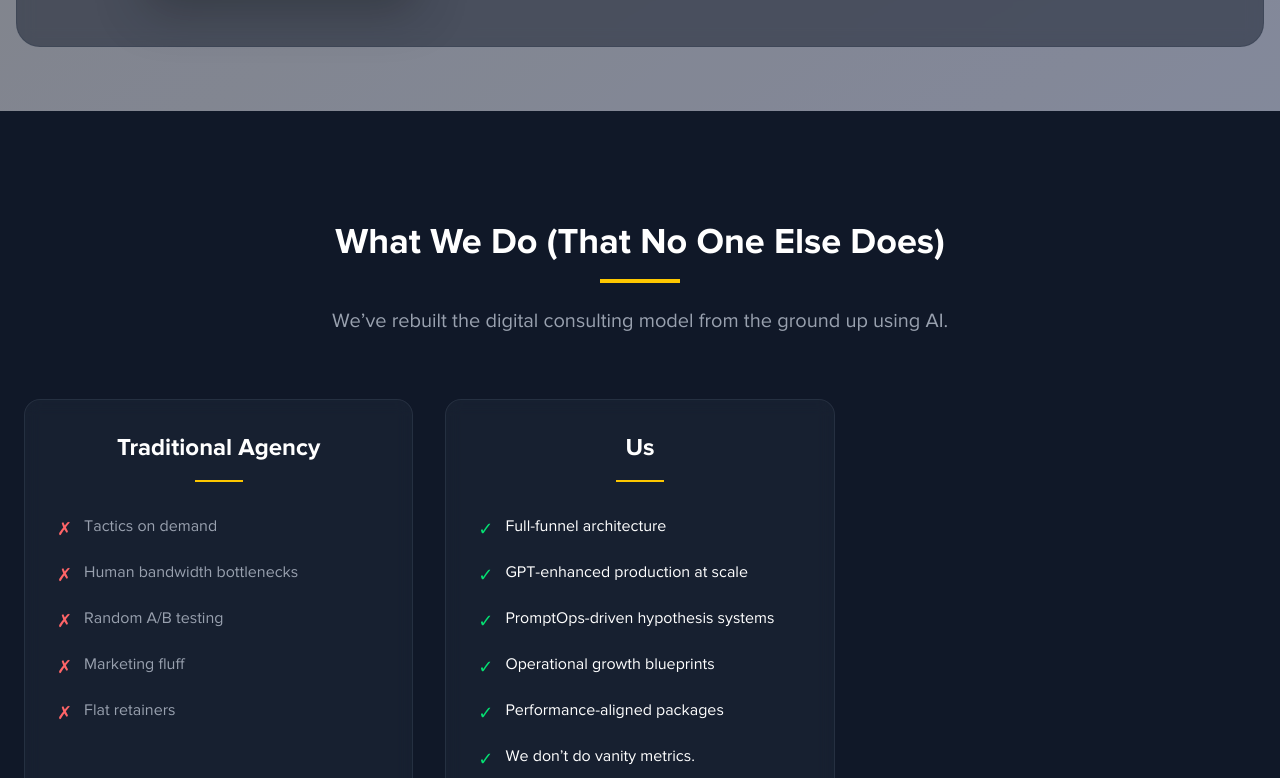
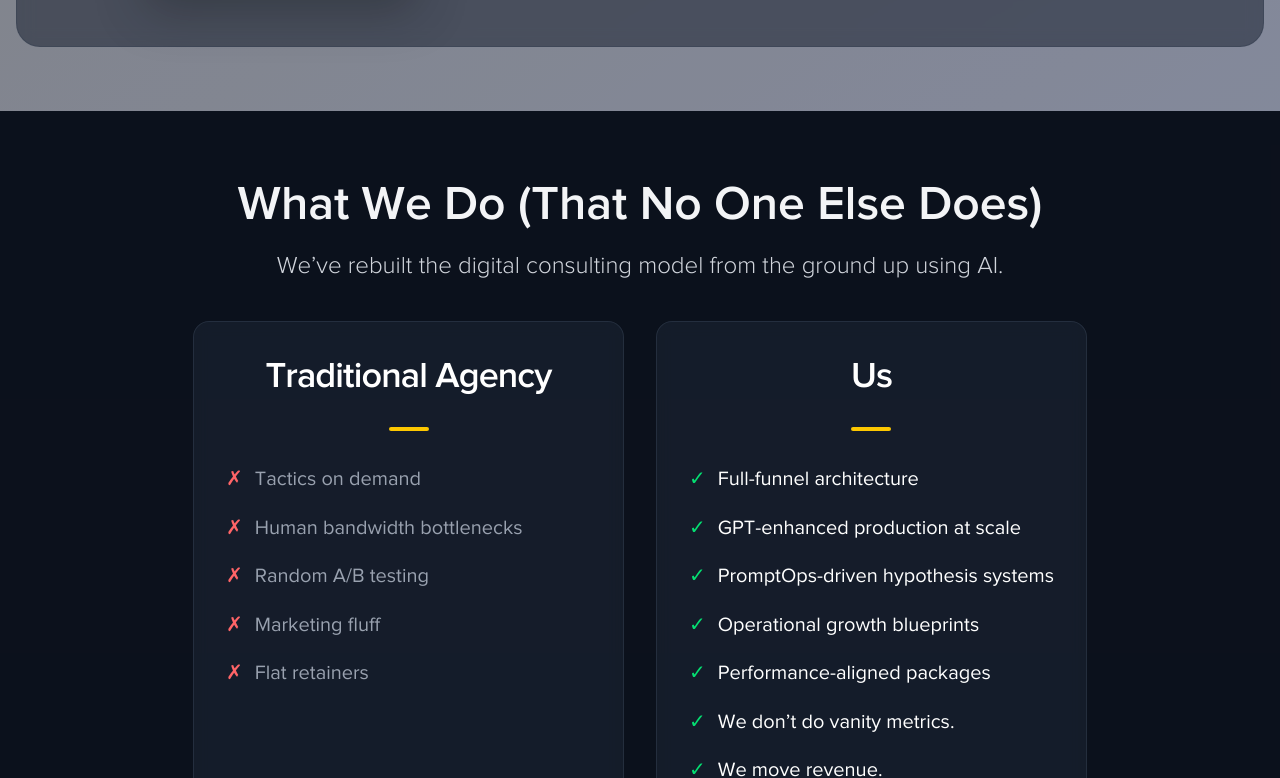
Before and after one commit to judeandy1999/vamossy.com, a Next.js app: page /about in a window 1280 px wide. Shown: the part 2142-2920 px from the top of the page. Built offline with nearby package versions, Linux system fonts and the light colour scheme; no server answers.

Commit message:
feat: refactor Compare component to use Container and Title for improved structure and styling

```diff
--- a/components/about/compare.jsx
+++ b/components/about/compare.jsx
@@ -2,59 +2,71 @@
 import { agencyComparison } from "../../data/data";
 import { motion, useInView } from "framer-motion";
 import { useRef } from "react";
+import Container from "@/components/ui/container";
+import Title from "@/components/ui/title";
 
 export default function Compare() {
   const ref = useRef(null);
   const isInView = useInView(ref, { margin: "-100px" });
 
   return (
-    <section className="relative py-20 md:py-28 bg-gray-900 px-6" ref={ref}>
-      <div className="max-w-7xl mx-auto">
+    <Container
+      variant="gray-gradient"
+    >
+      <div className="relative mx-auto" ref={ref}>
         <motion.div
-          className="text-center mb-16"
+          className="text-center mb-10"
           initial={{ opacity: 0, y: 30 }}
           animate={isInView ? { opacity: 1, y: 0 } : {}}
           transition={{ duration: 0.7 }}
         >
-          <h2 className="text-3xl md:text-4xl font-bold text-white mb-4">
-            {agencyComparison.title}
-          </h2>
-          <div className="h-1 w-20 bg-yellow-400 mx-auto mb-6" />
-          <p className="text-gray-400 text-lg md:text-xl max-w-3xl mx-auto">
-            {agencyComparison.subtitle}
-          </p>
+          <Title
+            title={agencyComparison.title}
+            variant="h2"
+            animationVariant="topToBottom"
+            className="mb-2"
+          />
+          <Title
+            title={agencyComparison.subtitle}
+            variant="h5"
+            animationVariant="leftToRight"
+            className="text-gray-300 font-light mx-auto"
+            isAnimationEnabled={false}
+          />
         </motion.div>
 
-        <div className="grid grid-cols-1 md:grid-cols-2 lg:grid-cols-3 gap-8">
+        <div className="grid grid-cols-1 lg:grid-cols-2 gap-8 justify-center">
           {agencyComparison.columns.map((col, idx) => (
             <motion.div
               key={col.heading}
-              className="bg-gray-800/50 backdrop-blur-sm border border-gray-700/50 rounded-2xl p-8 hover:bg-gray-800/70 transition-all duration-300"
+              className="bg-gray-800/50 backdrop-blur-sm border border-gray-700/50 rounded-2xl p-8 hover:bg-gray-800/70 transition-all duration-300 w-full mx-auto"
               initial={{ opacity: 0, y: 40 }}
               animate={isInView ? { opacity: 1, y: 0 } : {}}
               transition={{ duration: 0.7, delay: 0.1 + idx * 0.1 }}
             >
-              <div className="text-center mb-8">
-                <h3 className="text-xl md:text-2xl font-bold text-white mb-4">
-                  {col.heading}
-                </h3>
-                <div className="w-12 h-0.5 bg-yellow-400 mx-auto" />
+              <div className="flex flex-col items-center mb-8">
+                <Title
+                  title={col.heading}
+                  variant="h3"
+                  className="mb-0 font-semibold text-2xl md:text-3xl lg:text-4xl tracking-tight text-white whitespace-nowrap"
+                  isAnimationEnabled={false}
+                />
+                <div className="w-10 h-1 bg-yellow-400 rounded-full mt-3" />
               </div>
-
               <ul className="space-y-4">
                 {col.items.map((item, i) => (
                   <li
                     key={i}
                     className="flex items-start gap-3"
                   >
-                    <span className={`text-lg mt-0.5 ${
+                    <span className={`text-xl mt-0.5 ${
                       item.type === "good"
                         ? "text-green-400"
                         : "text-red-400"
                     }`}>
                       {item.type === "good" ? "✓" : "✗"}
                     </span>
-                    <span className={`text-base leading-relaxed ${
+                    <span className={`text-xl leading-relaxed ${
                       item.type === "good"
                         ? "text-white"
                         : "text-gray-400"
@@ -68,6 +80,6 @@ export default function Compare() {
           ))}
         </div>
       </div>
-    </section>
+    </Container>
   );
 }
```
